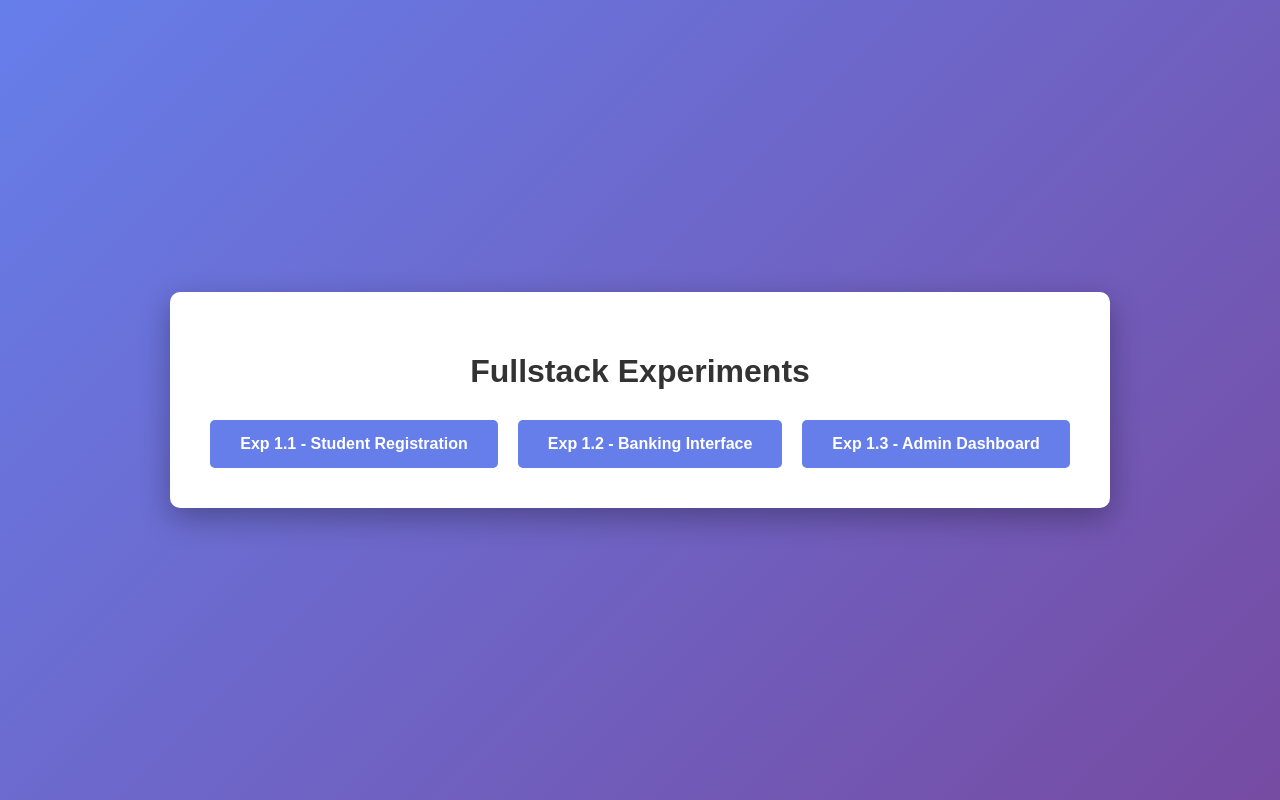
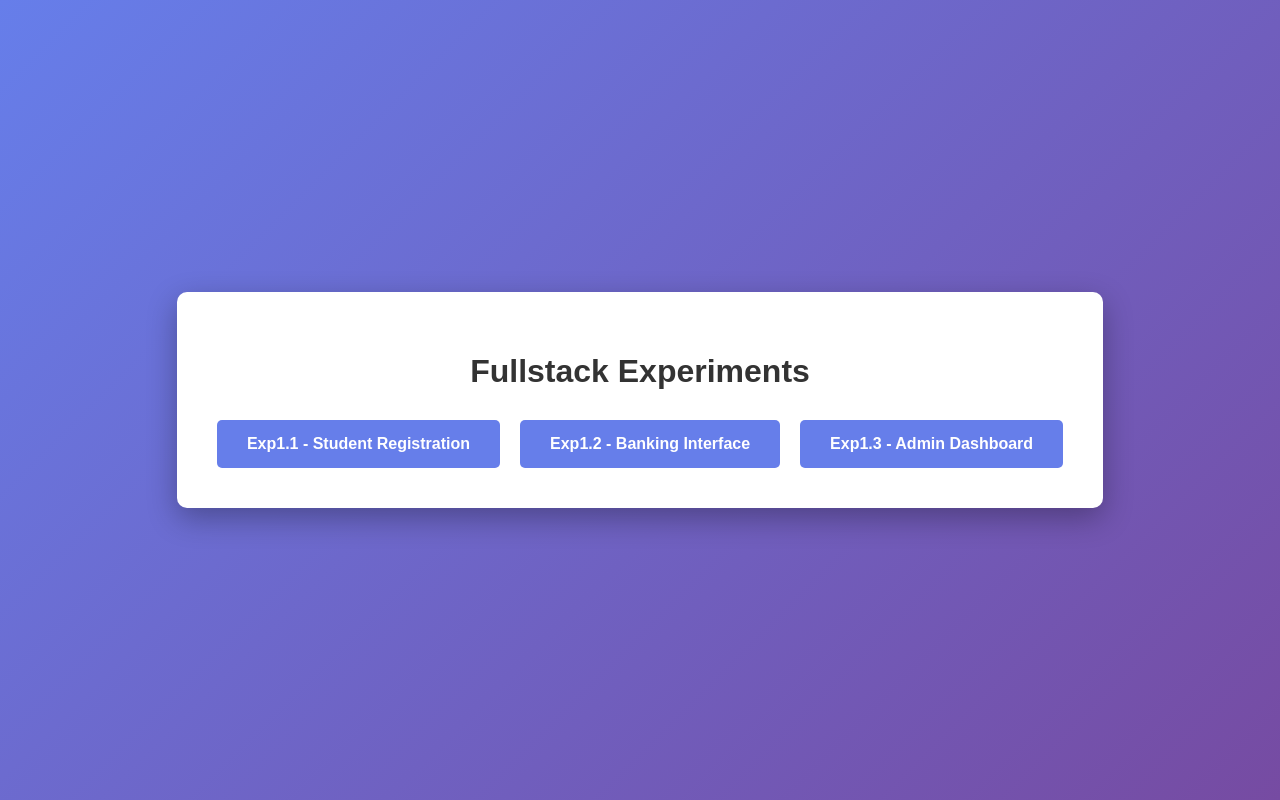
Before and after one commit to jitin001/FSD, a plain HTML site: page index.html in a window 1280 px wide. Drawn offline with Linux system fonts and the light colour scheme.

Commit message:
Update index.html

```diff
--- a/index.html
+++ b/index.html
@@ -49,9 +49,9 @@
   <div class="container">
     <h1>Fullstack Experiments</h1>
     <div class="links">
-      <a href="./Exp1_1.html">Exp 1.1 - Student Registration</a>
-      <a href="./Exp1_2.html">Exp 1.2 - Banking Interface</a>
-      <a href="./Exp1_3.html">Exp 1.3 - Admin Dashboard</a>
+      <a href="./Exp1_1.html">Exp1.1 - Student Registration</a>
+      <a href="./Exp1_2.html">Exp1.2 - Banking Interface</a>
+      <a href="./Exp1_3.html">Exp1.3 - Admin Dashboard</a>
     </div>
   </div>
 </body>
```
